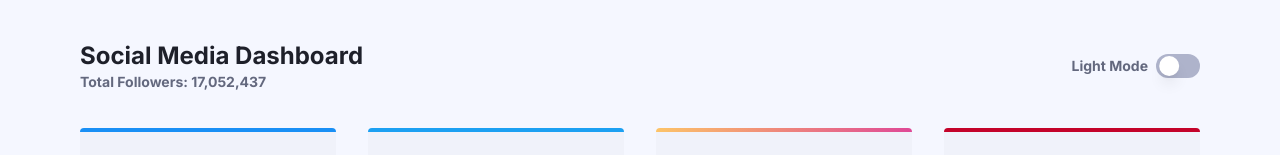
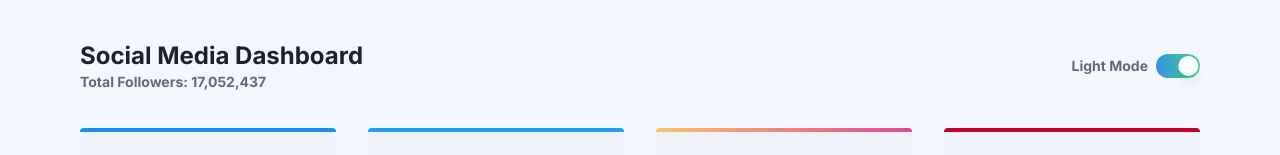
Before and after one commit to LisaCee/media-dashboard, a Next.js app: page / in a window 1280 px wide. Shown: the top 155 px of the page. Built offline with nearby package versions, Linux system fonts and the light colour scheme; grey boxes are pictures that could not be loaded.

Commit message:
Correct switch color orientation

```diff
--- a/app/components/header.tsx
+++ b/app/components/header.tsx
@@ -35,14 +35,12 @@ export function Header({ totalFollowers, isDark, setIsDark }: HeaderProps) {
               focus-visible:ring-2 focus-visible:ring-ring focus-visible:ring-offset-2
             `}
           style={{
-            background: isDark
-              ? 'linear-gradient(to right, hsl(210, 79%, 56%), hsl(146, 68%, 55%))'
-              : 'hsl(230, 22%, 74%)',
+            background: 'linear-gradient(to right, hsl(210, 79%, 56%), hsl(146, 68%, 55%))',
           }}
         >
           <span
             className={`pointer-events-none block h-5 w-5 rounded-full bg-background shadow-lg
-               ring-0 transition-transform duration-200 ease-in-out ${isDark ? 'translate-x-[1.4rem]' : 'translate-x-[0.2rem]'}`}
+               ring-0 transition-transform duration-200 ease-in-out ${isDark ? 'translate-x-[0.2rem]' : 'translate-x-[1.4rem]'}`}
           />
         </button>
       </div>
```
